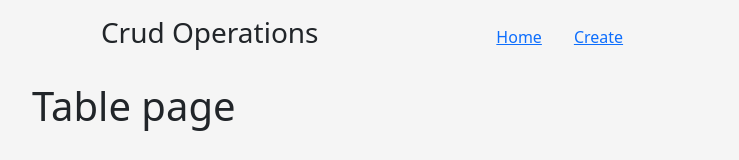
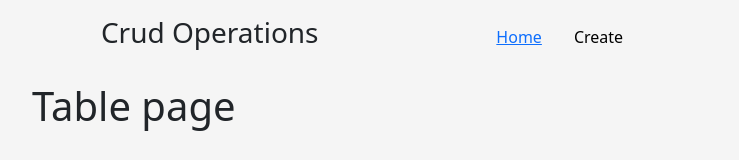
Before and after one commit to AlephOlortegui/reactCrudTable, a React (Create React App) app: page / in a window 1280 px wide. Shown: the top 160 px of the page, without its empty margins (270-1009 px from the left). Built offline with nearby package versions, Linux system fonts and the light colour scheme; no server answers.

Commit message:
NavLink active prop - links in Header

```diff
--- a/src/Comp/Header.js
+++ b/src/Comp/Header.js
@@ -1,12 +1,15 @@
-import { Link } from "react-router-dom"
+// import { Link } from "react-router-dom"
+import NavLink from "../Custom/NavLink"
 
 const Header = () => {
   return (
     <header className='d-flex justify-content-around align-items-center'>
       <h3>Crud Operations</h3>
       <nav>
-        <Link className='mx-3' to="/">Home</Link>
-        <Link className='mx-3' to="/create">Create</Link>
+       {/*  <Link className='mx-3' to="/">Home</Link>
+        <Link className='mx-3' to="/create">Create</Link> */}
+        <NavLink to="/">Home</NavLink>
+        <NavLink to="/create">Create</NavLink>
       </nav>
     </header>
   )
--- /dev/null
+++ b/src/Custom/NavLink.js
@@ -0,0 +1,14 @@
+import {NavLink as NavLinkReactRouter} from 'react-router-dom'
+
+const NavLink = ({to, children}) => {
+  return (
+    <NavLinkReactRouter
+      className={({isActive}) => isActive ? "mx-3" : "mx-3 notActive"}
+      to={to}
+    >
+      {children}
+    </NavLinkReactRouter>
+  )
+}
+
+export default NavLink
--- a/src/index.css
+++ b/src/index.css
@@ -13,3 +13,8 @@
   max-width: 400px;
   margin: 0 auto;
 }
+/* links */
+.notActive{
+  text-decoration: none;
+  color: #000;
+}
```
